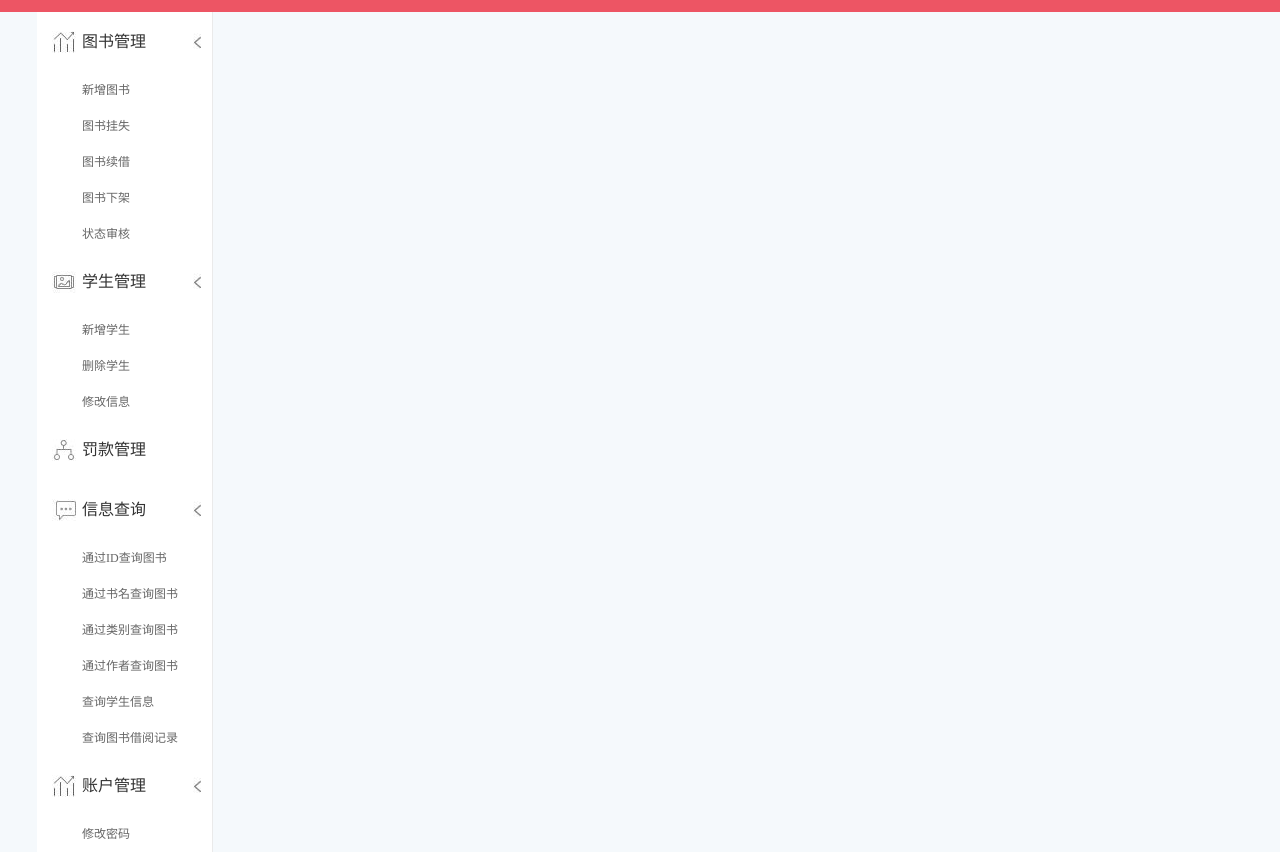
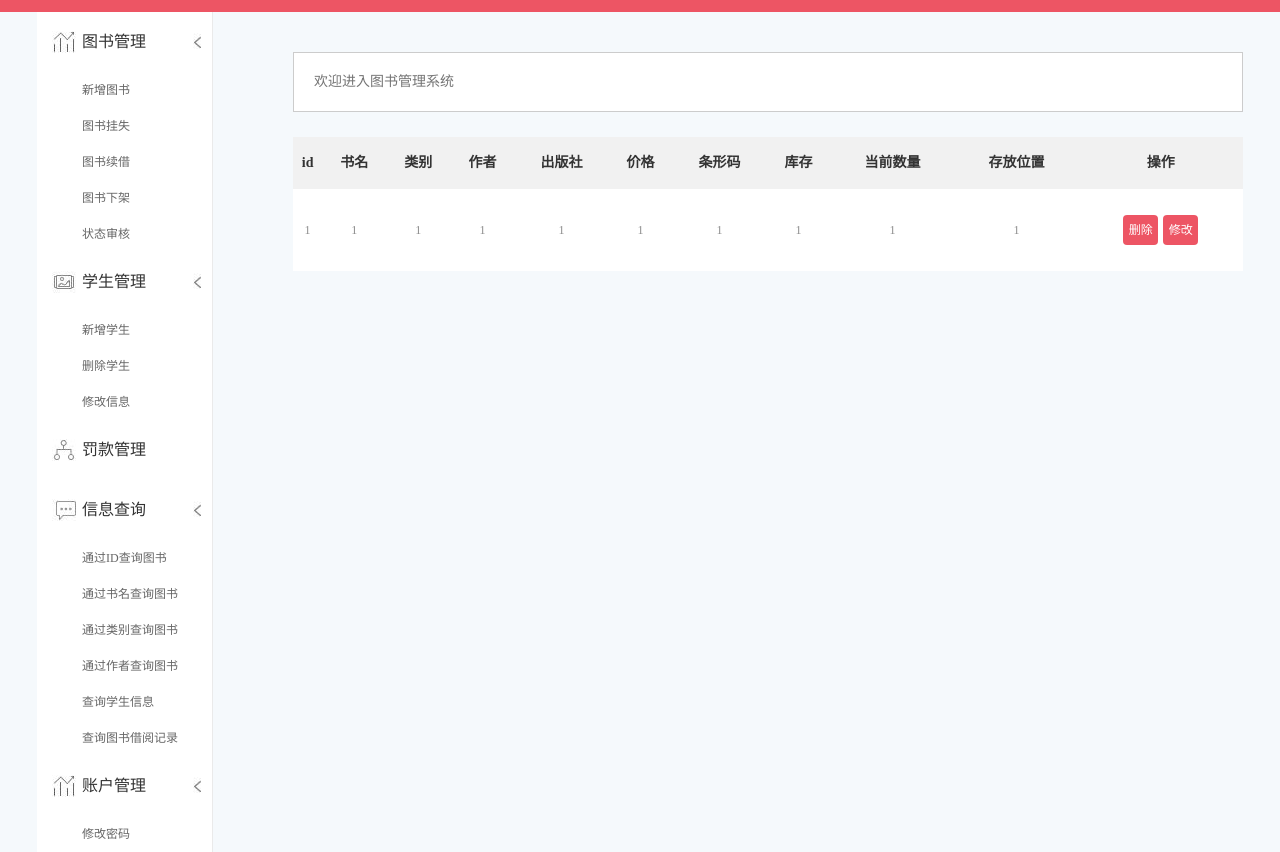
Before and after one commit to CQOneSevenZeroOne/BookManagementSystem, a website: page index.html in a window 1280 px wide. Shown: the part 38-890 px from the top of the page. Drawn offline with Linux system fonts and the light colour scheme; no server answers.

Commit message:
设置默认页面

```diff
--- a/css/header.css
+++ b/css/header.css
@@ -73,3 +73,14 @@ body{
 	vertical-align: middle;
 	margin-top: -3px;
 }
+.welcomeh3{
+	 width: 928px;
+    background: #fff;
+    margin-bottom: 20px;
+    line-height: 58px;
+    border: 1px solid #ccc;
+    font-weight: 500;
+    color: #747474;
+    font-size: 14px;
+    padding-left: 20px;
+}
--- a/index.html
+++ b/index.html
@@ -13,7 +13,6 @@
 		<link rel="stylesheet" type="text/css" href="css/student.css"/>
 		<link rel="stylesheet" type="text/css" href="css/student_change.css"/>
 		<link rel="stylesheet" type="text/css" href="css/pass_change.css"/>
-		<link rel="stylesheet" type="text/css" href="css/lend_state_change.css"/>
 		<link rel="stylesheet" type="text/css" href="css/book_num_change.css"/>
 		<!-- 查询 -->
 		<link rel="stylesheet" type="text/css" href="css/search_byId.css"/>
@@ -71,7 +70,41 @@
 				</ul>
 			</div>
 			<div class="cont_right">
-				<div id="cont"></div>
+				<div id="cont">
+					<h3 class="welcomeh3">欢迎进入图书管理系统</h3>
+					<div class="con-book">
+					<table>
+						<thead>
+						<tr>
+							<th>id</th>
+							<th>书名</th>
+							<th>类别</th>
+							<th>作者</th>
+							<th>出版社</th>
+							<th>价格</th>
+							<th>条形码</th>
+							<th>库存</th>
+							<th>当前数量</th>
+							<th>存放位置</th>
+							<th>操作</th>
+						</tr>
+						</thead>
+						<tr>
+							<td>1</td>
+							<td>1</td>
+							<td>1</td>
+							<td>1</td>
+							<td>1</td>
+							<td>1</td>
+							<td>1</td>
+							<td>1</td>
+							<td>1</td>
+							<td>1</td>
+							<td><a href="##" class="del">删除</a><a href="##" class="edit">修改</a></td>
+						</tr>
+					</table>
+				</div>
+				</div>
 			</div>
 		</div>
 	</body>
--- a/js/js/index.js
+++ b/js/js/index.js
@@ -1,5 +1,7 @@
 //前端js代码
 $(function() {
+	//默认页面
+	getAllBook();
 	//头部
 	$("#header").load("html/header.html");
 	//查询
```
